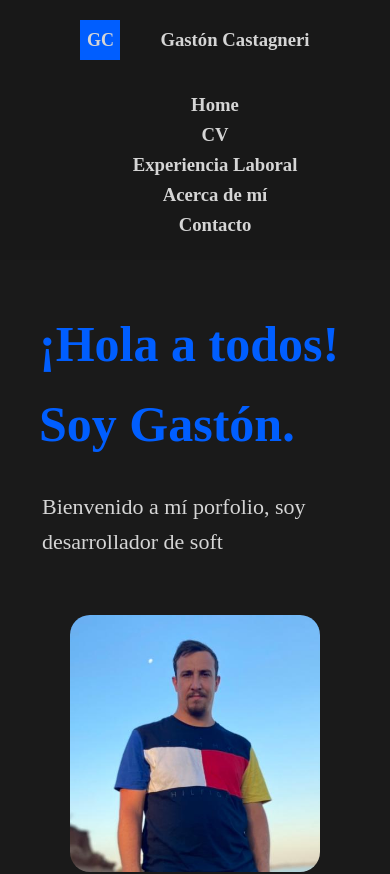
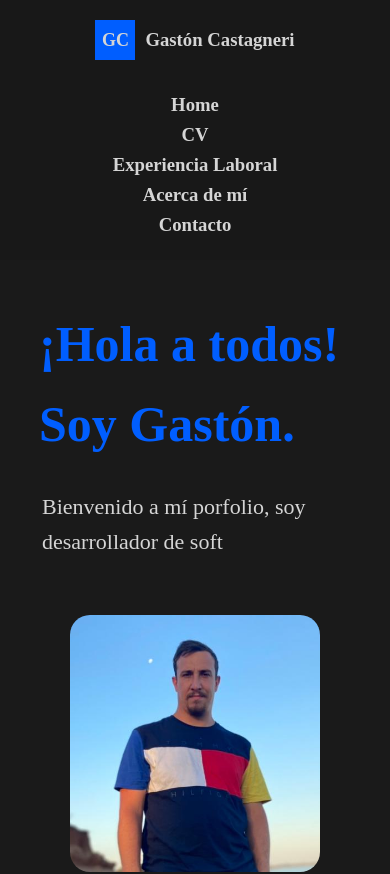
Before and after one commit to G-Castagneri/portfolio, a React (Create React App) app: page / in a window 390 px wide. Shown: the top 874 px of the page. Built offline with nearby package versions, Linux system fonts and the light colour scheme.

Commit message:
correccion navBar

```diff
--- a/src/assets/nav.css
+++ b/src/assets/nav.css
@@ -51,4 +51,10 @@ nav a {
     flex-direction: column;
     align-items: center;
   }
+  .estilo-logo{
+    margin-right: 10px;
+  }
+  .estilo-logo-nombre{
+    margin-left: 0;
+  }
 }
```
